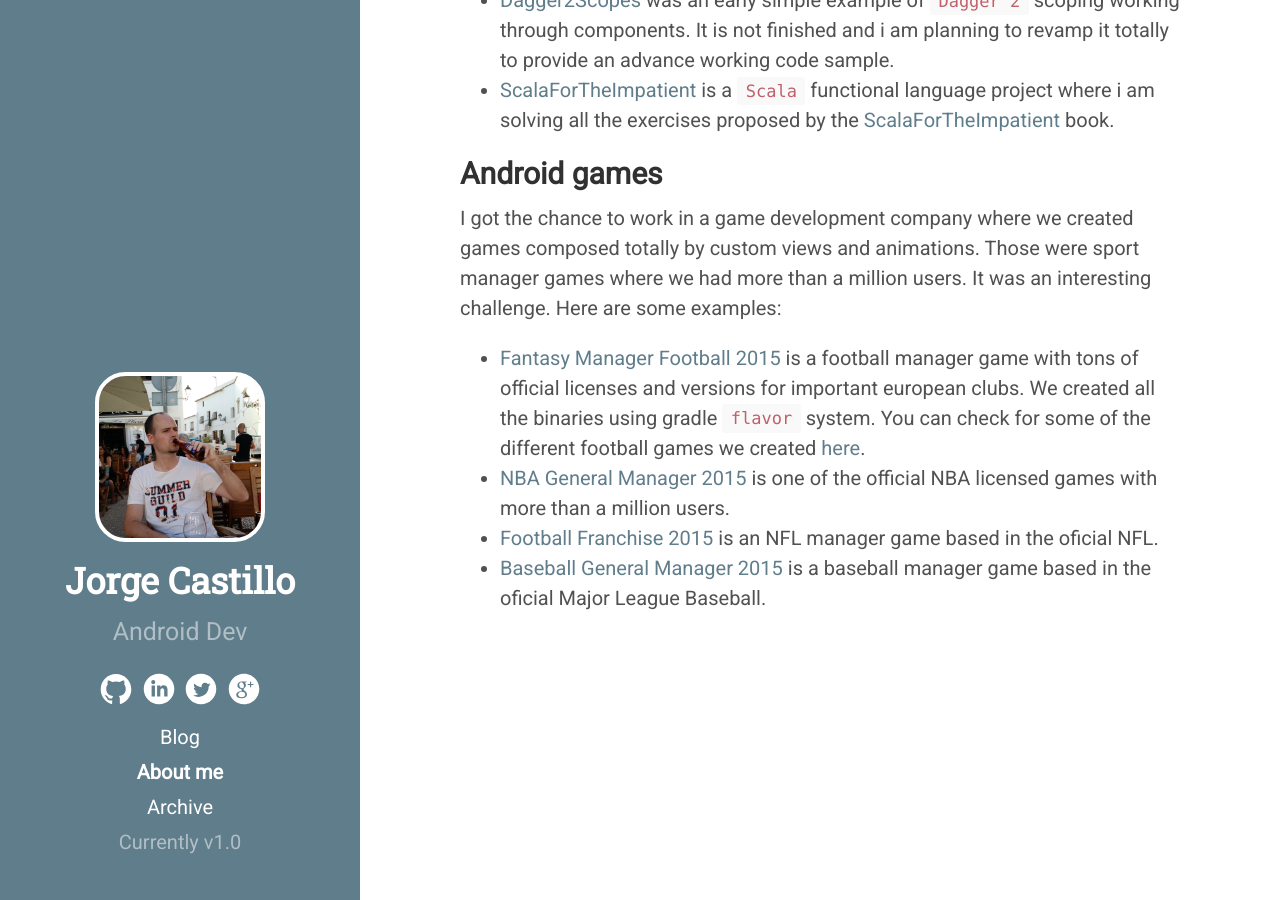
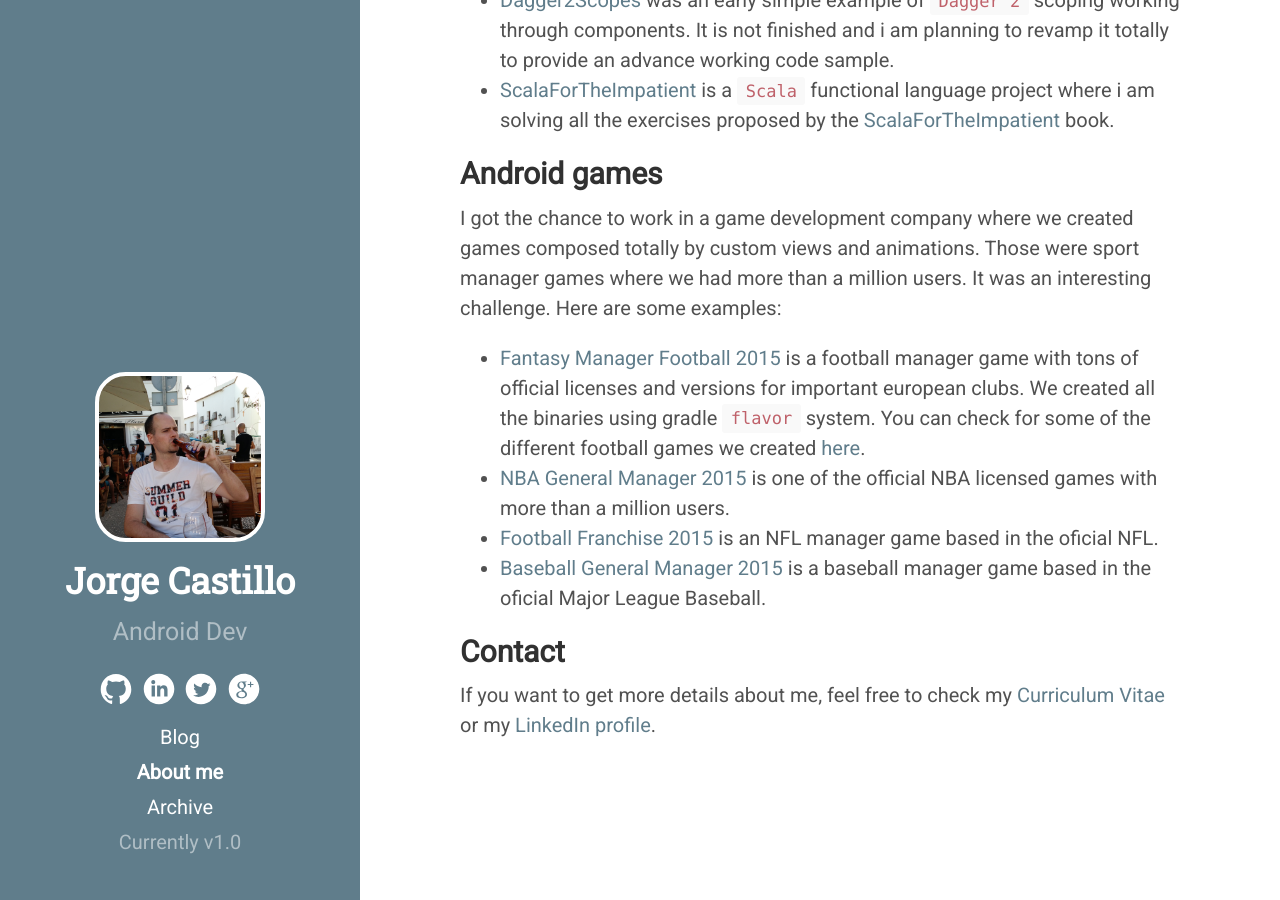
Before and after one commit to raja-ar/jorgecastilloprz.github.io, a Jekyll site: the page built from about.md, in a window 1280 px wide and 900 px high, scrolled down 1750 px. Built offline with Jekyll 4.4.1, drawn with Linux system fonts in a browser that asks for light colours; Markdown is read by kramdown in place of the engine named in the settings.

Commit message:
up to date.

```diff
--- a/about.md
+++ b/about.md
@@ -47,3 +47,7 @@ was an interesting challenge. Here are some examples:
 * [NBA General Manager 2015](https://play.google.com/store/apps/details?id=com.fromthebenchgames.nbamanager15) is one of the official NBA licensed games with more than a million users.
 * [Football Franchise 2015](https://play.google.com/store/apps/details?id=com.fromthebenchgames.nflpamanager14) is an NFL manager game based in the oficial NFL.
 * [Baseball General Manager 2015](https://play.google.com/store/apps/details?id=com.fromthebenchgames.mlbpamanager14) is a baseball manager game based in the oficial Major League Baseball.
+
+## Contact
+
+If you want to get more details about me, feel free to check my [Curriculum Vitae](./public/CVJorgeCastilloPerez.pdf) or my [LinkedIn profile](https://es.linkedin.com/in/jorgecastilloprz).
```
Also changed, not shown: 1 other file.
